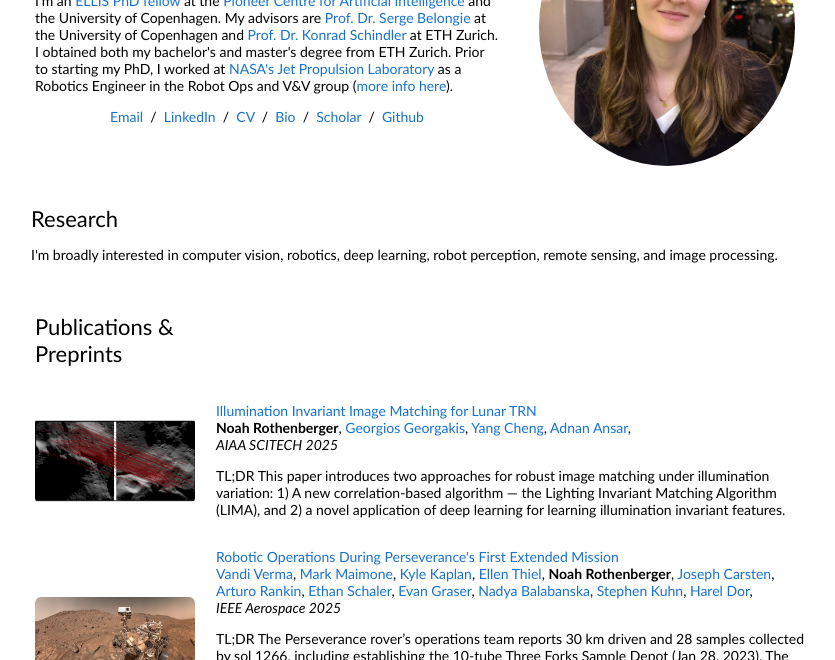
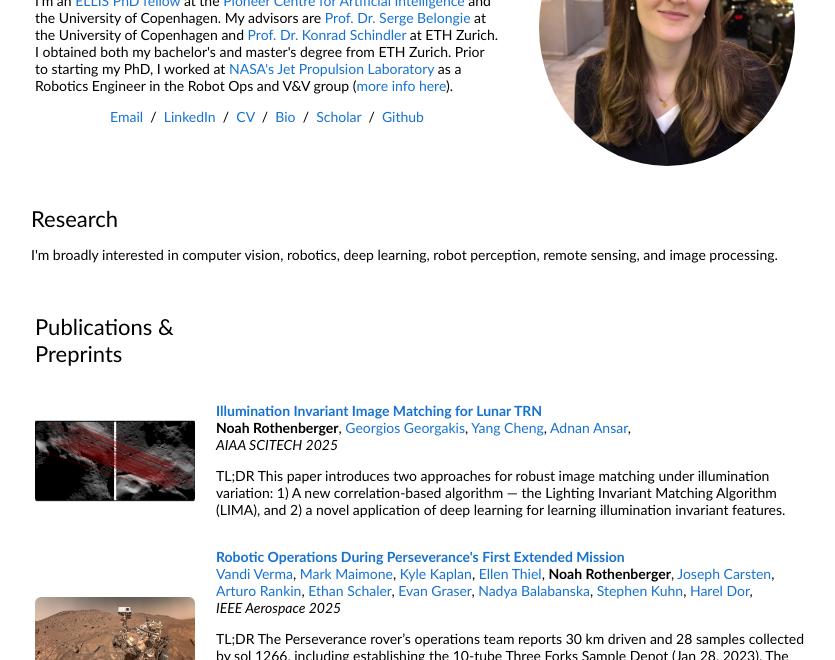
Before and after one commit to noahzegna/noahzegna.github.io, a plain HTML site: page index.html in a window 1280 px wide. Shown: the part 140-800 px from the top of the page, without its empty margins (225-1060 px from the left). Drawn offline with Linux system fonts and the light colour scheme.

Commit message:
some changes

```diff
--- a/stylesheet.css
+++ b/stylesheet.css
@@ -149,3 +149,13 @@ span.highlight {
   height: auto;
   border-radius: 6px; /* optional */
 }
+/* Paper title styling */
+papertitle, a papertitle {
+  font-weight: 700;          /* make it bold */
+}
+a papertitle {
+  text-decoration: none;     /* no underline by default */
+}
+a:hover papertitle {
+  text-decoration: underline;/* underline on hover (nice UX) */
+}
```
